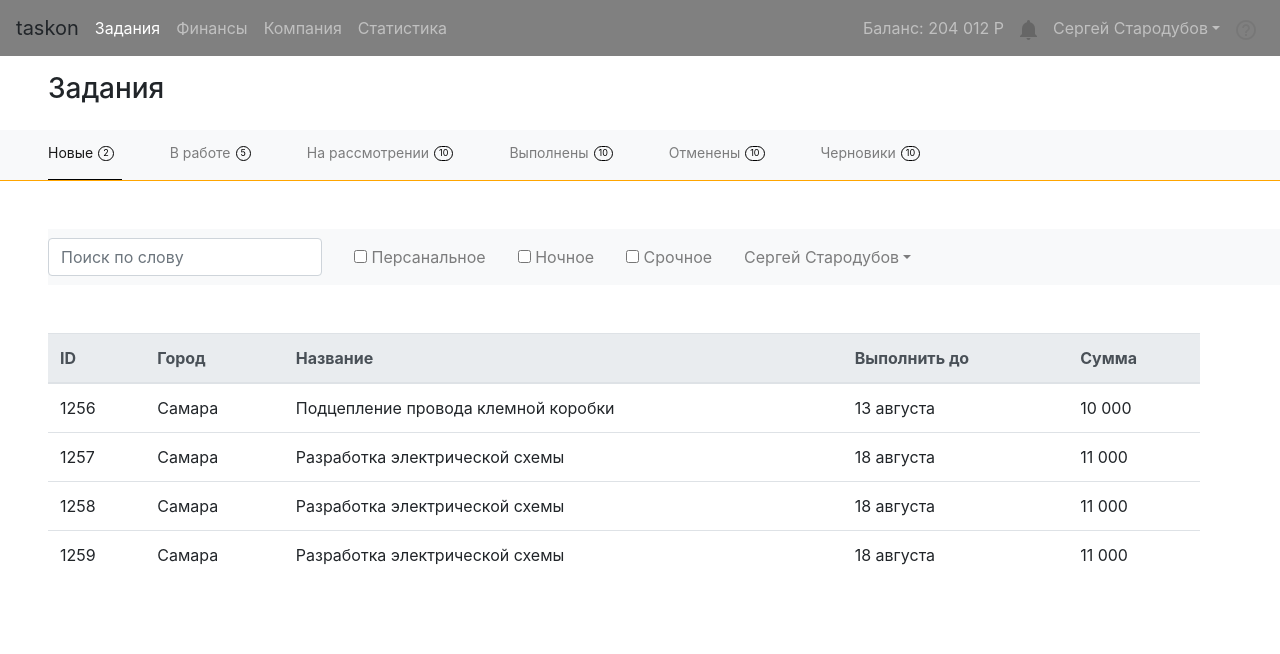
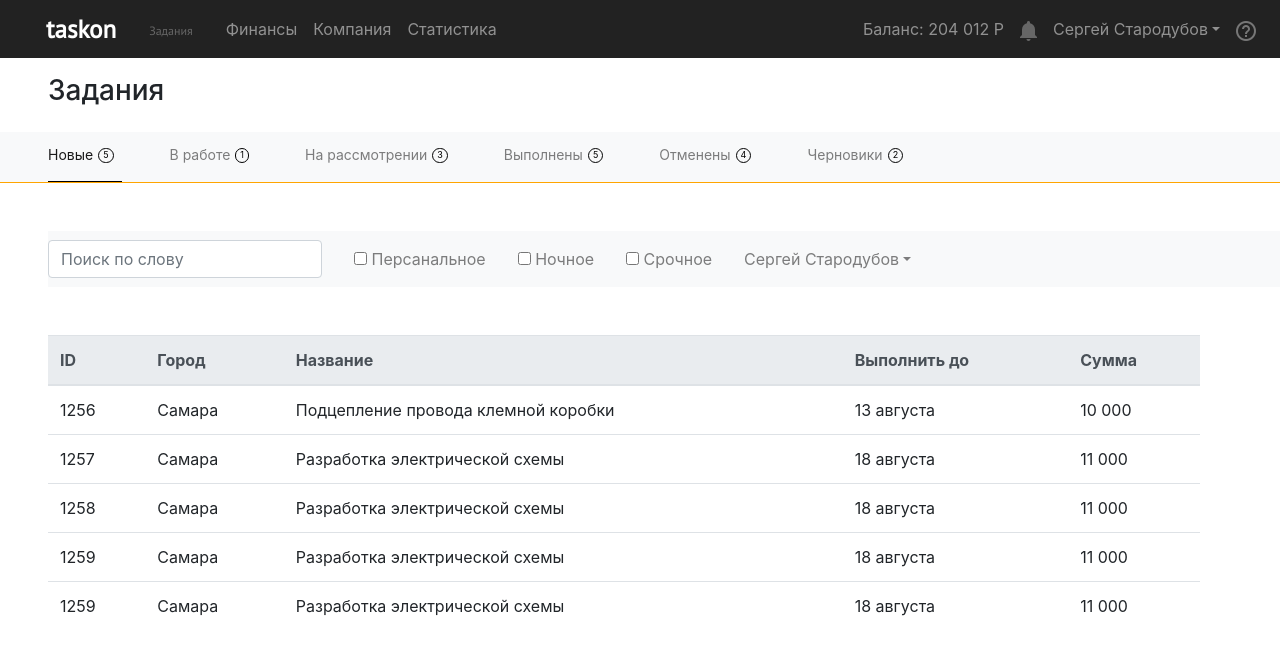
Before and after one commit to SergeiStarodubov/task-page, a React (Create React App) app: page / in a window 1280 px wide. Shown: the top 654 px of the page. Built offline with nearby package versions, Linux system fonts and the light colour scheme.

Commit message:
the rest is fints

```diff
--- a/src/App.js
+++ b/src/App.js
@@ -49,9 +49,9 @@ class App extends Component {
       <>
         <header
           className="navbar navbar-expand navbar-dark flex-column flex-md-row bd-navbar"
-          style={{ background: "gray" }}
+          style={{ background: "#222222" }}
         >
-          <a className="navbar-brand mr-0 mr-md-2 pointer"> taskon </a>
+          <a className="navbar-brand mr-0 mr-md-2 pointer " id = "lable"> taskon </a>
           <div className="navbar-nav-scroll">
             <ul
               className="navbar-nav bd-navbar-nav flex-row"
--- a/src/components/Tasks.js
+++ b/src/components/Tasks.js
@@ -3,14 +3,27 @@ import "../styles/Tasks.scss";
 import image from "../icons/iconfinder_button_shape_oval_352899.png";
 import Tables from "./tables/Tables.js";
 
+import newTasks from "../data/new-tasks-table.json";
+import currentJob from "../data/current-job.json";
+import doneWork from "../data/done-work.json";
+import draftTasks from "../data/draft.json";
+import canceledWork from "../data/canceled.json";
+import pendingJob from "../data/panding-job.json";
+
 class Tasks extends React.Component {
   constructor() {
     super();
+    this.newTasks = 0;
+    this.currentJob = 0;
+    this.doneWork = 0;
+    this.draftTasks = 0;
+    this.canceledWork = 0;
+    this.pendingJob = 0;
   }
   state = {
-    input: "",
-    currentTab: undefined
+    input: ""
   };
+
   handleInput = e => {
     this.setState({ input: e.target.value });
   };
@@ -26,7 +39,29 @@ class Tasks extends React.Component {
     this.setState({ currentTab: e.target.id });
   };
 
+  getNumber = () => {
+    let i = 0;
+    for (let key in newTasks) {i++};
+    this.newTasks = i;
+    i = 0;
+    for (let key in currentJob) {i++};
+    this.currentJob = i;
+    i = 0;
+    for (let key in doneWork) {i++};
+    this.doneWork = i;
+    i = 0;
+    for (let key in draftTasks) {i++};
+    this.draftTasks = i;
+    i = 0;
+    for (let key in canceledWork) {i++};
+    this.canceledWork = i;
+    i = 0;
+    for (let key in pendingJob) {i++};
+    this.pendingJob = i;
+  }
+
   render() {
+    this.getNumber();
     const { currentTab } = this.state;
     return (
       <div className="container-fluid pl-0 pr-0">
@@ -41,7 +76,7 @@ class Tasks extends React.Component {
               <span className="tabs" id="newTasks" onClick={this.handleLink}>
                 Новые
               </span>
-              <span className="align-middle circle">2</span>
+              <span className="align-middle circle">{this.newTasks}</span>
             </a>
             <a
               className="nav-item nav-link pl-0  pb-0 addHeight barLinks ml-5"
@@ -51,7 +86,7 @@ class Tasks extends React.Component {
               <span className="tabs" id="currentJob" onClick={this.handleLink}>
                 В работе
               </span>
-              <span className="align-middle circle">5</span>
+              <span className="align-middle circle">{this.currentJob}</span>
             </a>
             <a
               className="nav-item nav-link  pl-0 mp-0 pb-0  addHeight barLinks ml-5"
@@ -61,7 +96,7 @@ class Tasks extends React.Component {
               <span className="tabs" id="pendingJob" onClick={this.handleLink}>
                 На рассмотрении
               </span>
-              <span className="align-middle circle">10</span>
+              <span className="align-middle circle">{this.pendingJob}</span>
             </a>
             <a
               className="nav-item nav-link ml-5 pl-0   pb-0 addHeight barLinks"
@@ -71,7 +106,7 @@ class Tasks extends React.Component {
               <span className="tabs" id="doneWork" onClick={this.handleLink}>
                 Выполнены
               </span>
-              <span className="align-middle circle">10</span>
+              <span className="align-middle circle">{this.doneWork}</span>
             </a>
             <a
               className="nav-item nav-link pl-0   pb-0 addHeight barLinks ml-5"
@@ -81,7 +116,7 @@ class Tasks extends React.Component {
               <span className="tabs" id="canceled" onClick={this.handleLink}>
                 Отменены
               </span>
-              <span className="align-middle circle">10</span>
+              <span className="align-middle circle">{this.canceledWork}</span>
             </a>
             <a
               className="nav-item nav-link  pl-0 barLinks pb-0 addHeight ml-5"
@@ -90,7 +125,7 @@ class Tasks extends React.Component {
               <span className="tabs" id="draftTasks" onClick={this.handleLink}>
                 Черновики
               </span>
-              <span className="align-middle circle">10</span>
+              <span className="align-middle circle">{this.draftTasks}</span>
             </a>
           </div>
         </nav>
--- a/src/data/new-tasks-table.json
+++ b/src/data/new-tasks-table.json
@@ -26,5 +26,12 @@
     "Разработка электрической схемы",
     "18 августа",
     "11 000"
+  ],
+  "4": [
+    1259,
+    "Самара",
+    "Разработка электрической схемы",
+    "18 августа",
+    "11 000"
   ]
 }
--- a/src/styles/Tasks.scss
+++ b/src/styles/Tasks.scss
@@ -1,3 +1,30 @@
+@import url('https://fonts.googleapis.com/css?family=PT+Sans');
+
+$pinkish-orange: #ff6633;
+$black: #222222;
+$warm-grey: #999999;
+$white: #dddddd;
+$white: #ffffff;
+$pinkish-grey: #cccccc;
+$brownish-grey: #666666;
+
+#lable {
+  color : $white;
+  padding-left: 30px;
+  font: 25px 'PT Sans', sans-serif;
+  font-weight: bold;
+
+}
+#tasksTab {
+  color : $brownish-grey;
+  padding-left: 25px;
+  padding-right: 25px;
+  padding-top: 14px;
+  font: 12px 'PT Sans', sans-serif;
+  &:hover {
+    color:$warm-grey;
+  }
+}
 
 .tabs {
   font-size: 14px;
```
Also changed, not shown: src/styles/style.sass (added, +7 -0 lines).
